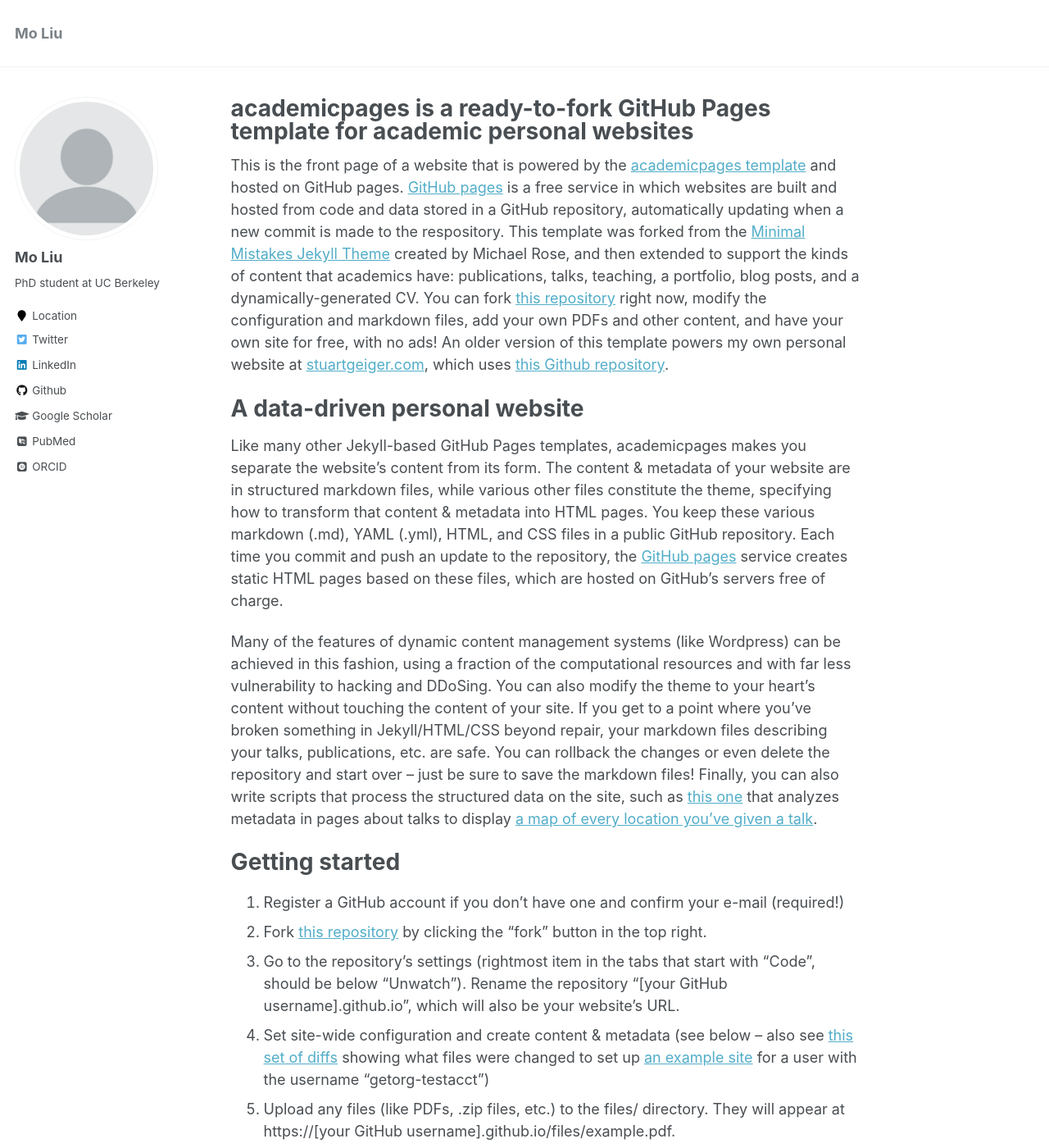
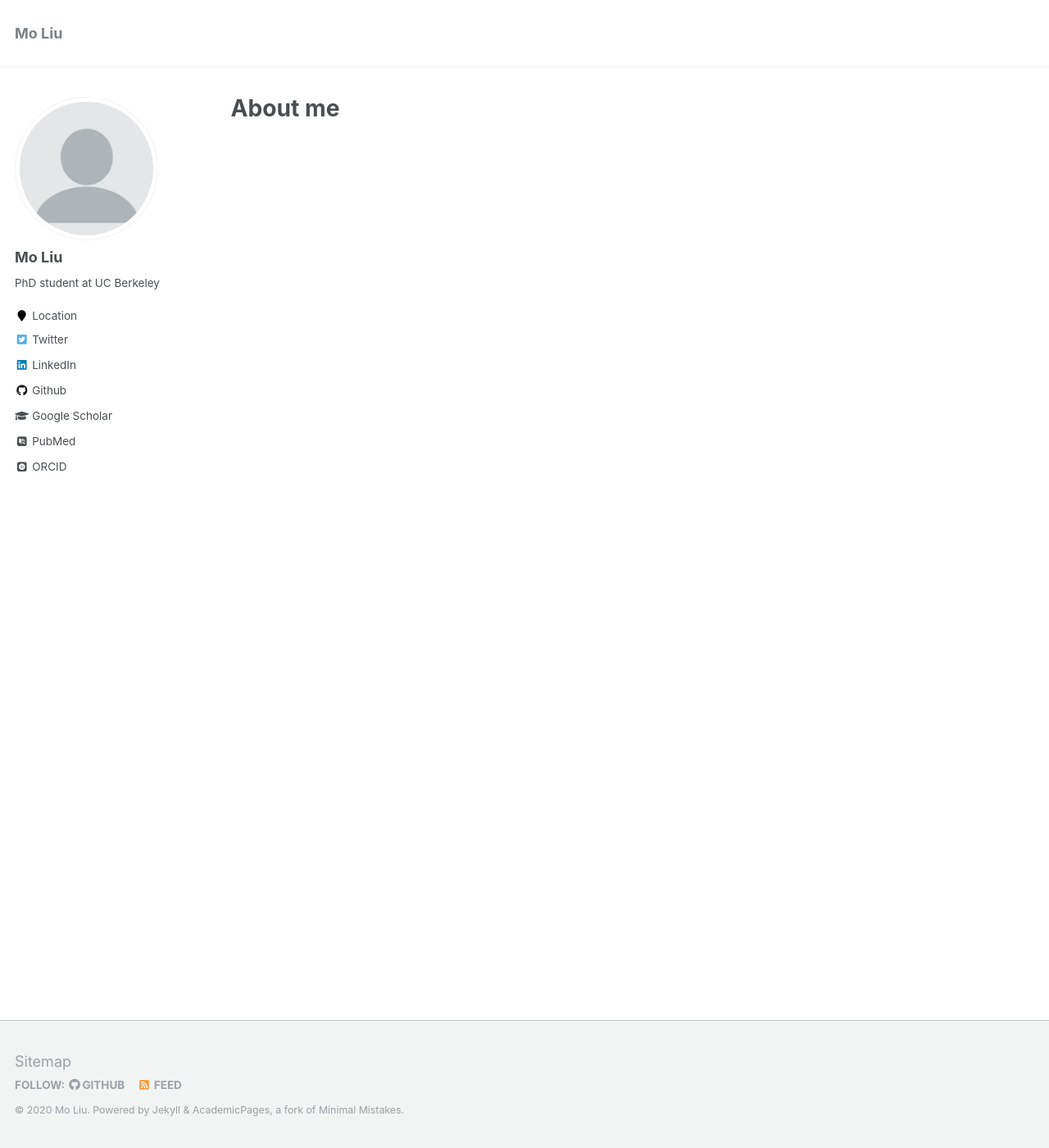
Before and after one commit to clarkmoliu/clarkmoliu.github.io, a Jekyll site: the page built from _pages/about.md, in a window 1280 px wide and 1400 px high. Shown: the whole window at 82% size. Built offline with Jekyll 4.4.1, drawn with Linux system fonts in a browser that asks for light colours; some web fonts are replaced; some of the changed text lies outside the part shown.

Commit message:
Update about.md

```diff
--- a/_pages/about.md
+++ b/_pages/about.md
@@ -1,16 +1,16 @@
 ---
 permalink: /
-title: "academicpages is a ready-to-fork GitHub Pages template for academic personal websites"
+title: "About me"
 excerpt: "About me"
 author_profile: true
 redirect_from:
   - /about/
   - /about.html
 ---
-
+<!---
 This is the front page of a website that is powered by the [academicpages template](https://github.com/academicpages/academicpages.github.io) and hosted on GitHub pages. [GitHub pages](https://pages.github.com) is a free service in which websites are built and hosted from code and data stored in a GitHub repository, automatically updating when a new commit is made to the respository. This template was forked from the [Minimal Mistakes Jekyll Theme](https://mmistakes.github.io/minimal-mistakes/) created by Michael Rose, and then extended to support the kinds of content that academics have: publications, talks, teaching, a portfolio, blog posts, and a dynamically-generated CV. You can fork [this repository](https://github.com/academicpages/academicpages.github.io) right now, modify the configuration and markdown files, add your own PDFs and other content, and have your own site for free, with no ads! An older version of this template powers my own personal website at [stuartgeiger.com](http://stuartgeiger.com), which uses [this Github repository](https://github.com/staeiou/staeiou.github.io).
 
-A data-driven personal website
+
 ======
 Like many other Jekyll-based GitHub Pages templates, academicpages makes you separate the website's content from its form. The content & metadata of your website are in structured markdown files, while various other files constitute the theme, specifying how to transform that content & metadata into HTML pages. You keep these various markdown (.md), YAML (.yml), HTML, and CSS files in a public GitHub repository. Each time you commit and push an update to the repository, the [GitHub pages](https://pages.github.com/) service creates static HTML pages based on these files, which are hosted on GitHub's servers free of charge.
 
@@ -48,3 +48,4 @@ Example: editing a markdown file for a talk
 For more info
 ------
 More info about configuring academicpages can be found in [the guide](https://academicpages.github.io/markdown/). The [guides for the Minimal Mistakes theme](https://mmistakes.github.io/minimal-mistakes/docs/configuration/) (which this theme was forked from) might also be helpful.
+-->
```
